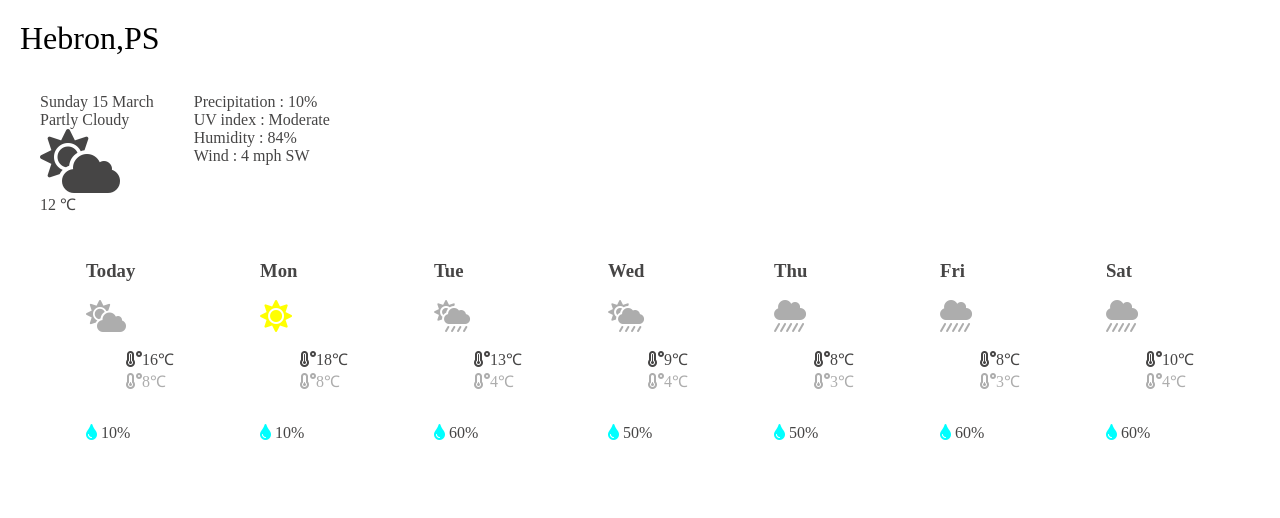
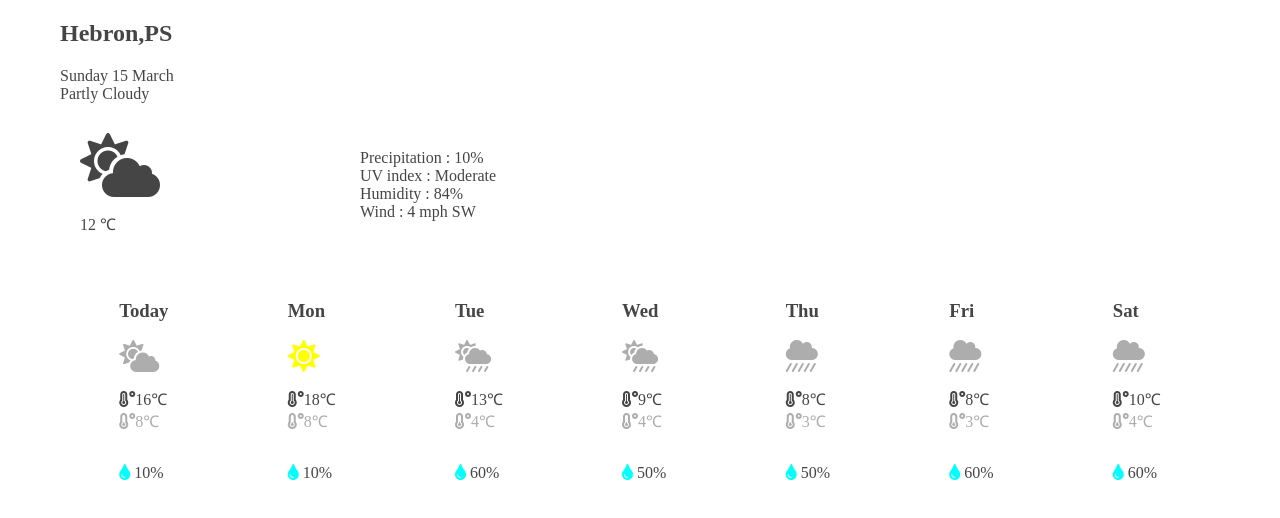
Before and after one commit to bayanseder/weather-app-b, a plain HTML site: page index.html in a window 1280 px wide. Drawn offline with Linux system fonts and the light colour scheme.

Commit message:
final work

```diff
--- a/index.html
+++ b/index.html
@@ -8,19 +8,21 @@
 </head>
 <body>
     <section>
-        <header class="header_titel">
-            Hebron,PS
+        <header class="header_titel dark_gray">
+           <h1>Hebron,PS</h1>
+           <ul class="ul_style">
+            <li>Sunday 15 March</li>
+            <li>Partly Cloudy</li>
+           </ul>
         </header>
+
     <div class="header_section_div">
-        <div class="dark_gray">
-            <ul class="ul_style">
-                <li>Sunday 15 March</li>
-                <li>Partly Cloudy</li>
-                <li><i class="fas fa-cloud-sun fa-4x"></i> </li>
-                <li>12 &#8451;</li>
-            </ul>
+        <div class="dark_gray weathe_div">
+                <i class="fas fa-cloud-sun fa-4x"></i>
+                <br>
+                <p>12 &#8451;</p>
         </div>
-        <div class="dark_gray">
+        <div class="dark_gray weathe_div">
             <ul class="ul_style">
                 <li>Precipitation : 10%</li>
                 <li>UV index : Moderate</li>
--- a/mainStyle.css
+++ b/mainStyle.css
@@ -6,7 +6,6 @@ body{
 }
 .header_titel{
     margin: 20px 20px 20px 20px;
-    font-size: xx-large;
 }
 .header_section_div{
     display: flex;
@@ -14,7 +13,11 @@ body{
     justify-content: space-around;
 }
 .ul_style{
-    list-style: none;
+    -webkit-padding-start: 0;
+    list-style-type: none;
+}
+.weathe_div{
+    margin: 10px 20px 20px 20px;
 }
 .dark_gray{
     color: rgb(70, 69, 69);
@@ -50,6 +53,13 @@ body{
     }
     .header_section_div{
         justify-content: flex-start;
+        margin-left: 60px;
+    }
+    .header_titel{
+        margin-left: 60px;
+    }
+    .weathe_div{
+        margin: 10px 180px 20px 20px;
     }
 
 }
```
